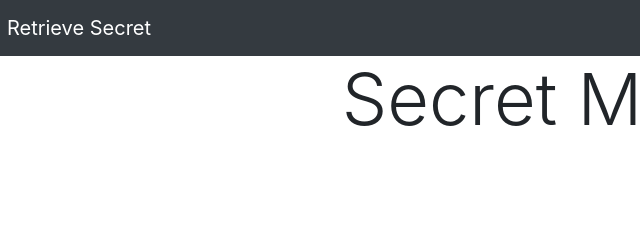
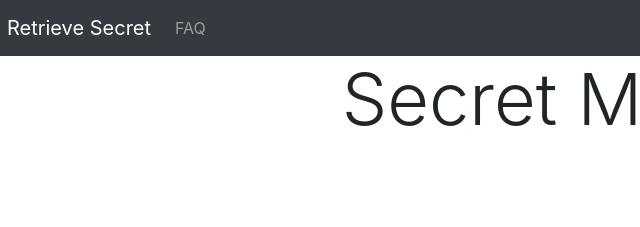
Before and after one commit to tamf/whisper-secret-messages, a plain HTML site: page public/index.html in a window 1280 px wide. Shown: the top 227 px of the page, 9-649 px from the left. Drawn offline with nearby package versions, Linux system fonts and the light colour scheme; some packages are replaced by stand-ins of ours.

Commit message:
work on nav bar

```diff
--- a/public/index.html
+++ b/public/index.html
@@ -22,6 +22,12 @@
 <body>
   <nav class="navbar navbar-expand-lg bg-dark navbar-dark navbar-dark">
     <a href="retrieve-secret.html" class="navbar-brand">Retrieve Secret</a>
+    <div class="collapse navbar-collapse">
+      <ul class="navbar-nav">
+        <li class="nav-item">
+          <a href="#learn" class="nav-link">FAQ</a>
+        </li>
+
   </nav>
 
   <h1 class="display-3">Secret Messages</h1>
```
Also changed, not shown: public/retrieve-secret.html (+5 -0 lines).
